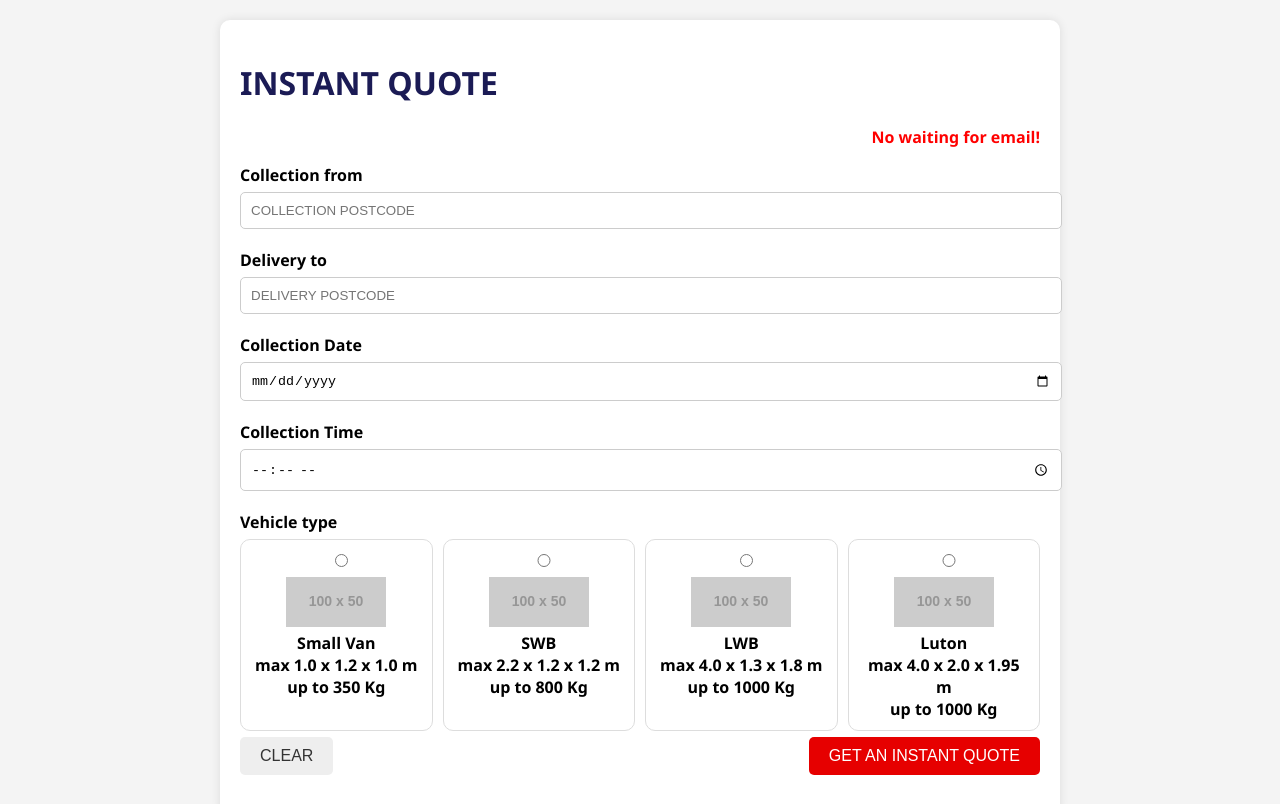
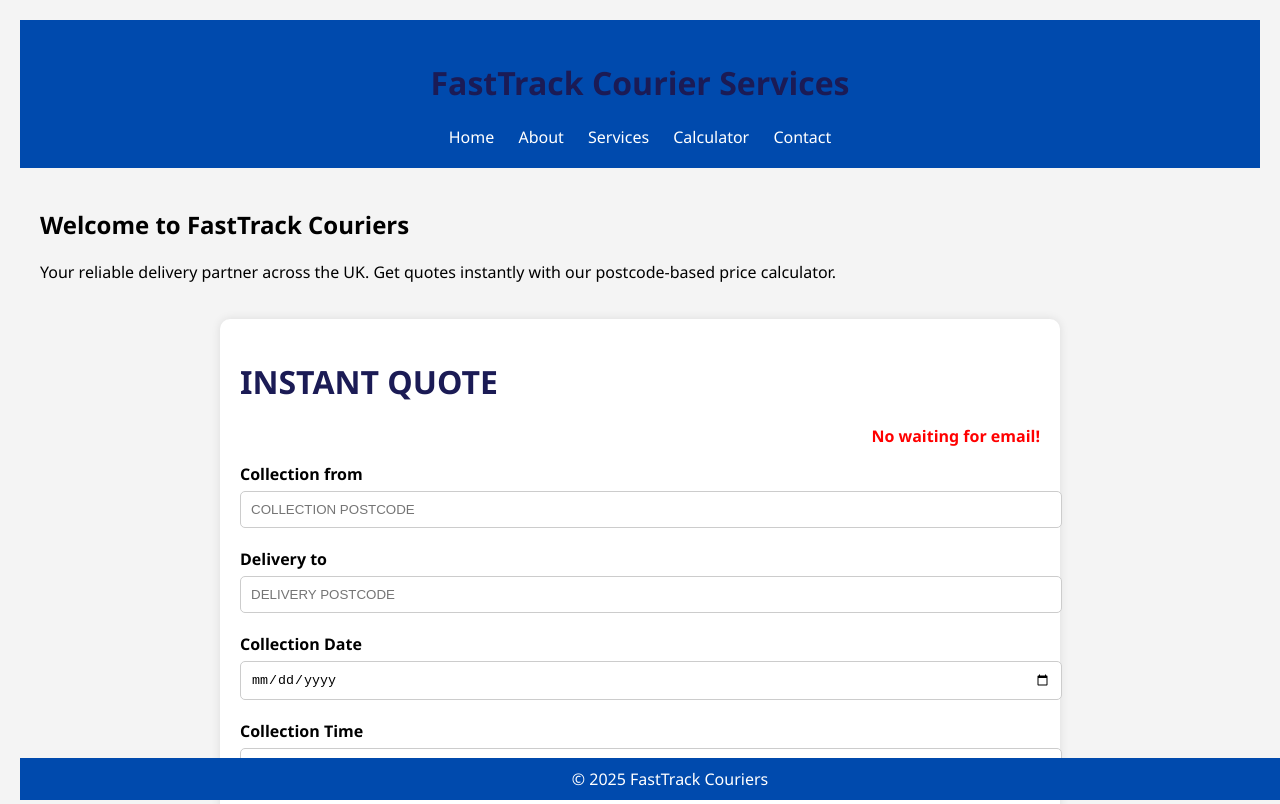
Before and after one commit to nextstepcourier/courier-website, a plain HTML site: page index.html in a window 1280 px wide. Shown: the top 804 px of the page. Drawn offline with Linux system fonts and the light colour scheme; placeholder pictures from the web are drawn by us.

Commit message:
Add files via upload

```diff
--- a/index.html
+++ b/index.html
@@ -1,3 +1,30 @@
+
+<!DOCTYPE html>
+<html lang="en">
+<head>
+  <meta charset="UTF-8" />
+  <meta name="viewport" content="width=device-width, initial-scale=1.0"/>
+  <title>Courier Services</title>
+  <link rel="stylesheet" href="style.css" />
+</head>
+<body>
+  <header>
+    <h1>FastTrack Courier Services</h1>
+    <nav>
+      <a href="index.html">Home</a>
+      <a href="about.html">About</a>
+      <a href="services.html">Services</a>
+      <a href="calculator.html">Calculator</a>
+      <a href="contact.html">Contact</a>
+    </nav>
+  </header>
+  <main>
+    <h2>Welcome to FastTrack Couriers</h2>
+    <p>Your reliable delivery partner across the UK. Get quotes instantly with our postcode-based price calculator.</p>
+  </main>
+  <footer>&copy; 2025 FastTrack Couriers</footer>
+</body>
+</html>
 
 <!DOCTYPE html>
 <html lang="en">
@@ -77,7 +104,7 @@
       small: 1.0,
       swb: 1.2,
       lwb: 1.4,
-      luton: 1.6
+      luton: 2.0
     };
 
     async function getCoords(postcode) {
```
